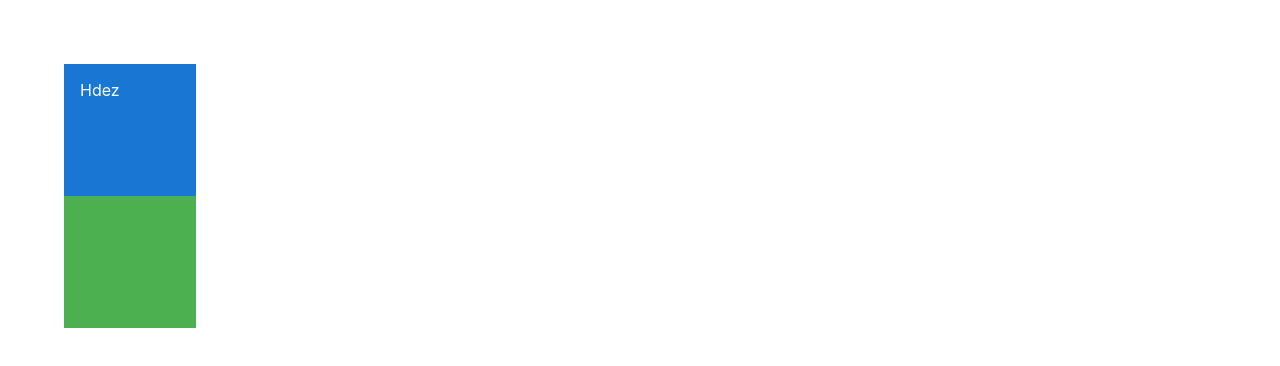
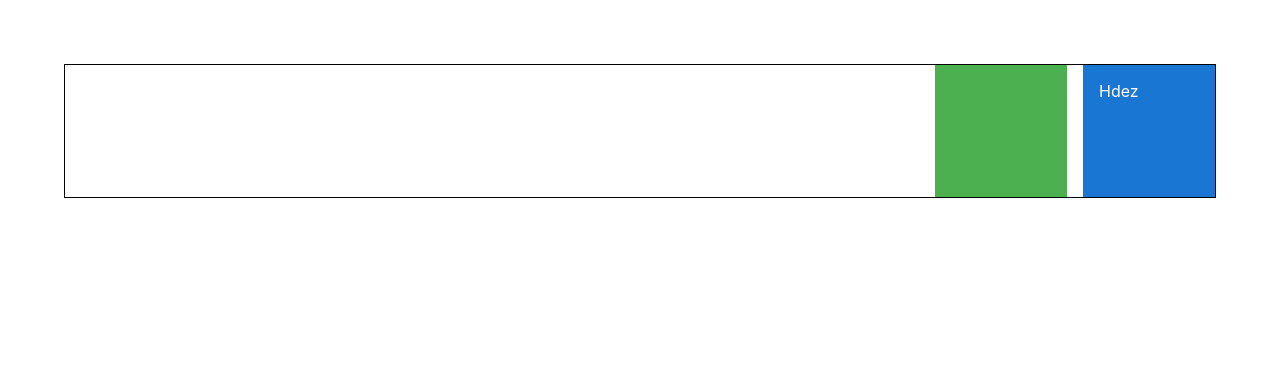
Before and after one commit to Mhdez221993/react-mui, a React (Create React App) app: page / in a window 1280 px wide. Shown: the top 366 px of the page. Built offline with nearby package versions, Linux system fonts and the light colour scheme.

Commit message:
Mui Stack

```diff
--- a/src/components/MuiLayout.tsx
+++ b/src/components/MuiLayout.tsx
@@ -1,8 +1,8 @@
-import { Box } from "@mui/material";
+import { Box, Stack } from "@mui/material";
 
 const MuiLayout = () => {
   return (
-    <>
+    <Stack sx={{ border: "1px solid" }} direction="row-reverse" spacing={2}>
       <Box
         sx={{
           backgroundColor: "primary.main",
@@ -23,7 +23,7 @@ const MuiLayout = () => {
         bgcolor="success.light"
         p={2}
       ></Box>
-    </>
+    </Stack>
   );
 };
 
```
